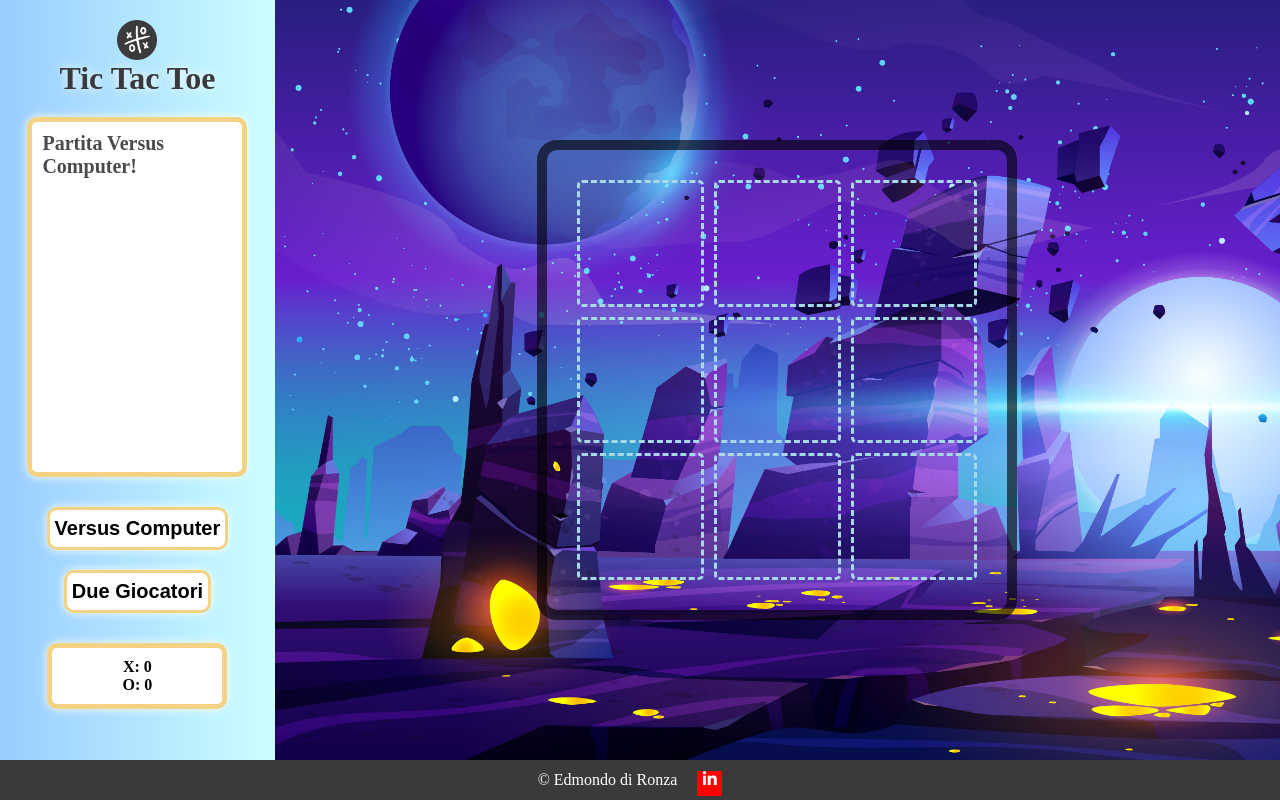
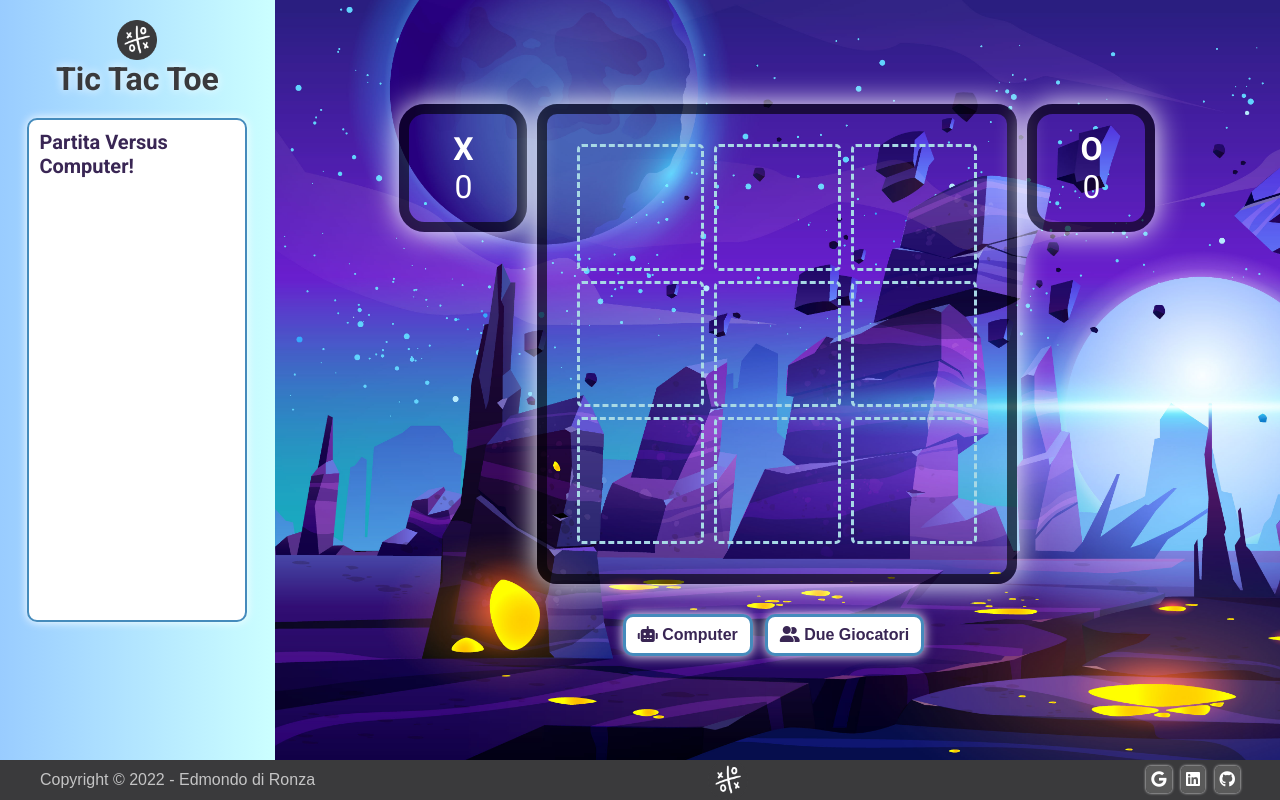
Before and after one commit to Edmondo-diRonza/js-tris-vanilla, a plain HTML site: page index.html in a window 1280 px wide. Drawn offline with Linux system fonts and the light colour scheme.

Commit message:
nuova interfaccia grafica

```diff
--- a/css/style.css
+++ b/css/style.css
@@ -12,6 +12,7 @@ main {
   display: flex;
   height: calc(100% - 40px);
   width: 100%;
+  font-family: 'Roboto', sans-serif;
 }
 aside {
   display: flex;
@@ -38,25 +39,25 @@ aside {
   flex-direction: column;
   margin: 20px 0px;
   width: 220px;
-  height: 50%;
+  height: 70%;
   background-color: white;
   border-radius: 10px;
-  border: 5px solid #e8aa1485;
-  overflow: auto;
+  border: 2px solid #458bbc;
   box-shadow: 0px 0px 10px white;
+  overflow: hidden;
 }
 .message-box li {
   list-style: none;
   text-align: left;
   margin-top: 10px;
   font-size: 1.25rem;
-  color: rgba(0, 0, 0, 0.708);
+   color: #392654;
 }
 .li-message {
   font-style: italic;
-  color: rgb(0, 0, 0);
+  color: #392654;
 }
-.score-div {
+/* .score-div {
   display: flex;
   flex-direction: column;
   background-color: white;
@@ -68,23 +69,27 @@ aside {
   box-shadow: 0px 0px 10px white;
   font-size: 1, 87rem;
   font-weight: 700;
-}
+} */
 .btn {
-  padding: 7px 5px;
+  padding: 9px 12px;
   border-radius: 10px;
-  border: 3px solid #e8aa1485;
-  font-size: 1.25rem;
-  margin: 10px 0px;
+  border: 3px solid #458bbc;
+  color: #392654;
+  font-size: 1rem;
+  margin-right: 8px;
   background-color: white;
   font-weight: bold;
   text-transform: capitalize;
-  box-shadow: 0px 0px 10px white;
-  max-width: 200px;
+  box-shadow: 0px 0px 12px white;
+  max-width: 220px;
+  transition: all 1s;
+  font-weight: 00;
 }
 .btn:hover {
   /* background-color: #ff5714; */
-  background-color: #cb3e2c;
-  color: white;
+  background-color: #458bbc;
+  color: #fff;
+  box-shadow: 0px 0px 20px white;
 }
 .main-content {
   display: flex;
@@ -103,6 +108,37 @@ aside {
   width: 100%;
   height: 100%;
 }
+.game-wrapper {
+  display: flex;
+  flex-direction: column;
+  justify-content: center;
+}
+.game-container {
+  display: flex;
+}
+.game-score {
+  display: flex;
+  flex-direction: column;
+  justify-content: center;
+  align-items: center;
+  color: #fff;
+  padding: 2px;
+  font-size: 2rem;
+  border-radius: 20%;
+  border: 10px solid #0000009c;
+  height: 8rem;
+  width: 8rem;
+  margin: 0 10px;
+  box-shadow: 0px 0px 30px #fff;
+}
+.player-symbol{
+  font-weight: 700;
+}
+.game-buttons {
+  text-align: center;
+  margin-top: 30px;
+}
+
 .portrait-title,
 .portrait-buttons {
   display: none;
@@ -115,6 +151,7 @@ table {
   border-radius: 20px;
   padding: 20px;
   border-spacing: 10px;
+  box-shadow: 0px 0px 30px #fff;
 }
 
 td {
@@ -130,7 +167,7 @@ td {
 }
 .cell-effects {
   background-color: rgba(0, 0, 0, 0.1);
-  font-size: 8.75rem;
+  font-size: 8.5rem;
   color: #000;
   border-radius: 40%;
   box-shadow: 2px 2px 5px rgba(0, 0, 0, 0.5);
@@ -194,22 +231,14 @@ td:hover {
   pointer-events: none;
 }
 .copyright {
+  font-family: sans-serif;
+  display: flex;
+  justify-content: space-between;
+  padding: 0px 40px;
+  align-items: center;
   background-color: #3a3a3c;
   height: 40px;
-  color: #fff;
-  text-align: center;
-  line-height: 40px;
-}
-.copyright span {
-  margin-right: 20px;
-}
-span i {
-  display: inline-block;
-  width: 25px;
-  height: 25px;
-  background-color: #3a3a3cc6;
-  background-color: red;
-
+  color: rgba(255, 255, 255, 0.7);
 }
 .overlay {
   position: absolute;
@@ -248,15 +277,15 @@ span i {
   background-color: rgba(0, 0, 0, 0.8);
 }
 .text-replay {
-  font-size: 5.65rem;
-  background-color: rgba(255, 255, 255, 1);
-  padding: 50px;
-  border-radius: 60px;
-  border: 7px solid #e8aa1485;
-  color: #feb000;
+  font-size: 3rem;
+  background-color: #fff;
+  padding: 40px;
+  border-radius: 30px;
+  border: 7px solid #392654;
+  color: #392654;
 }
 .text-replay:hover {
-  background-color: #feb000;
+  background-color: #392654;
   color: white;
 }
 /* TYP */
@@ -264,8 +293,29 @@ h1 {
   font-size: 2rem;
   color: #3a3a3c;
   text-shadow: 0px 0px 10px #fff;
+  text-transform: capitalize;
 }
+/* MISC  */
+.list li {
+  display: inline-block;
+  list-style: none;
+  margin-left: 5px;
+}
+.list a {
+  text-decoration: none;
+  color: white;
+  padding: 5px;
+  background-color: rgb(90, 90, 90);
+  border-radius: 5px;
+  box-shadow: 0px 0px 3px #fff;
+  transition: all 1s;
+}
+.list a:hover {
+  box-shadow: 0px 0px 7px #fff;
+  color: rgb(90, 90, 90);
+  background-color: #fff;
 
+}
 /* MEDIA QUERIES  */
 @media screen and (max-width: 824px) {
   table {
@@ -316,12 +366,13 @@ h1 {
   .btn {
     padding: 7px 5px;
     border-radius: 7px;
-    border: 1px solid #e8aa14;
+    border: 1px solid #0000009c;
     font-size: 16px;
     margin: 7px 0px;
     font-weight: 500;
     box-shadow: 0px 0px 10px white;
     max-width: 150px;
+    text-transform: capitalize;
   }
   .overlay {
     font-size: 80px;
--- a/index.html
+++ b/index.html
@@ -8,13 +8,12 @@
       rel="stylesheet"
       href="https://cdnjs.cloudflare.com/ajax/libs/font-awesome/6.0.0-beta3/css/all.min.css"
     />
-    <link rel="preconnect" href="https://fonts.googleapis.com" />
-    <link rel="preconnect" href="https://fonts.gstatic.com" crossorigin />
-    <link
-      href="https://fonts.googleapis.com/css2?family=Roboto:ital,wght@0,400;0,500;0,700;1,400;1,700&display=swap"
-      rel="stylesheet"
-    />
+    <link rel="preconnect" href="https://fonts.googleapis.com">
+    <link rel="preconnect" href="https://fonts.gstatic.com" crossorigin>
+    <link href="https://fonts.googleapis.com/css2?family=Roboto:ital,wght@0,400;0,500;0,700;1,400;1,700&display=swap" rel="stylesheet">
+
     <link rel="stylesheet" href="css/style.css" />
+    <link rel="stylesheet" href="css/neon.css">
     <title>Tris</title>
   </head>
   <body>
@@ -27,20 +26,33 @@
               <li><strong>Partita Versus Computer!</strong></li>
             </ul>
           </div>
-          <button class="btn" onclick="versusComputerGame()">
-            Versus Computer
-          </button>
-          <button class="btn" onclick="twoPlayersGame()">Due Giocatori</button>
-          <div class="score-div">
-            <p>X: <span id="x-score">0</span></p>
-            <p>O: <span id="o-score">0</span></p>
-          </div>
         </aside>
         <div class="main-content">
           <!-- <div class="portrait-title">
             <h1>Tic Tac Toe</h1>
           </div> -->
-          <div id="game-field"></div>
+          <div class="game-wrapper">
+            <div class="game-container">
+              <div class="game-score">
+                <p class="player-symbol">X</p>
+                <p id="x-score">0</p>
+              </div>
+              <div id="game-field"></div>
+              <div class="game-score">
+                <p class="player-symbol">O</p>
+                <p id="o-score">0</p>
+              </div>
+            </div>
+            <div class="game-buttons">
+              <button class="btn" onclick="versusComputerGame()">
+                <i class="fa-solid fa-robot"></i> Computer
+              </button>
+              <button class="btn" onclick="twoPlayersGame()"><i class="fa-solid fa-user-group"></i> Due Giocatori</button>
+            </div>
+          </div>
+
+
+
           <!-- <div class="portrait-buttons">
             <button class="btn" onclick="versusComputerGame()">
               Versus Computer
@@ -58,7 +70,27 @@
         </div>
       </main>
       <footer class="copyright">
-        <span>© Edmondo di Ronza</span><span><i class="fa-brands fa-linkedin-in"></i></span>
+        <span> Copyright © 2022 - Edmondo di Ronza</span>
+
+        <img src="img/pngwing.png" alt="Logo" class="logo-img">
+
+        <ul class="list contacts">
+          <li>
+            <a href="mailto:eddironz@gmail.com" alt="Feel free to Email Me!">
+              <i class="fa-brands fa-google"></i>
+            </a>
+          </li>
+          <li>
+            <a href="https://www.linkedin.com/in/edmondo-di-ronza/"target="_blank" alt="My LinkedIn profile">
+              <i class="fa-brands fa-linkedin"></i>
+            </a>
+          </li>
+          <li>
+            <a href="https://github.com/Edmondo-diRonza"target="_blank"alt="My Repositories on GitHub">
+              <i class="fa-brands fa-github"></i>
+            </a>
+          </li>
+        </ul>
       </footer>
   </div>
     <script src="js/script.js"></script>
--- a/js/script.js
+++ b/js/script.js
@@ -47,6 +47,7 @@ const injectStatusMessage = (message) => {
   let targetNode = document.getElementById("statusList");
   let oldMessages = targetNode.innerHTML;
   targetNode.innerHTML = `${oldMessages} <li><i class="fas fa-robot"></i> > <span class="li-message">${message}</span></li>`;
+  targetNode.scrollIntoView({behavior: "smooth", block: "end"});
   return true;
 };
 
@@ -247,7 +248,9 @@ const computerPlayer = () => {
       let target = aboutToWin("o", 2);
       for (let i = 0; i < target.length; i++) {
         let idTarget = freeBoxFromArray(target[i]);
-        if (injectSign(idTarget, "o")) i = target.length;
+        if (injectSign(idTarget, "o")) {
+          i = target.length;
+        }
       }
     } else if (!!aboutToWin("x", 2)) {
       // altrimenti provo a difendersi controllando se ci sono posizioni vincenti per lo sfidante
@@ -271,7 +274,7 @@ const computerPlayer = () => {
       //     break;
       //   }
       // }
-      let randomTarget = Math.floor(Math.random() * target.length); //scelgo casualmente una delle possibilità favorevoli proposte
+      let randomTarget = Math.floor(Math.random() * target.length); //scelgo casualmente una delle possibilità favorevoli proposte; qui ci sarebbe margine di miglioramento.
       injectSign(freeBoxFromArray(target[randomTarget]), "o");
     } else {
       //se non esistono celle favoreli, inietto la O in una posizione casuale
```
Also changed, not shown: css/neon.css (added, +297 -0 lines).
